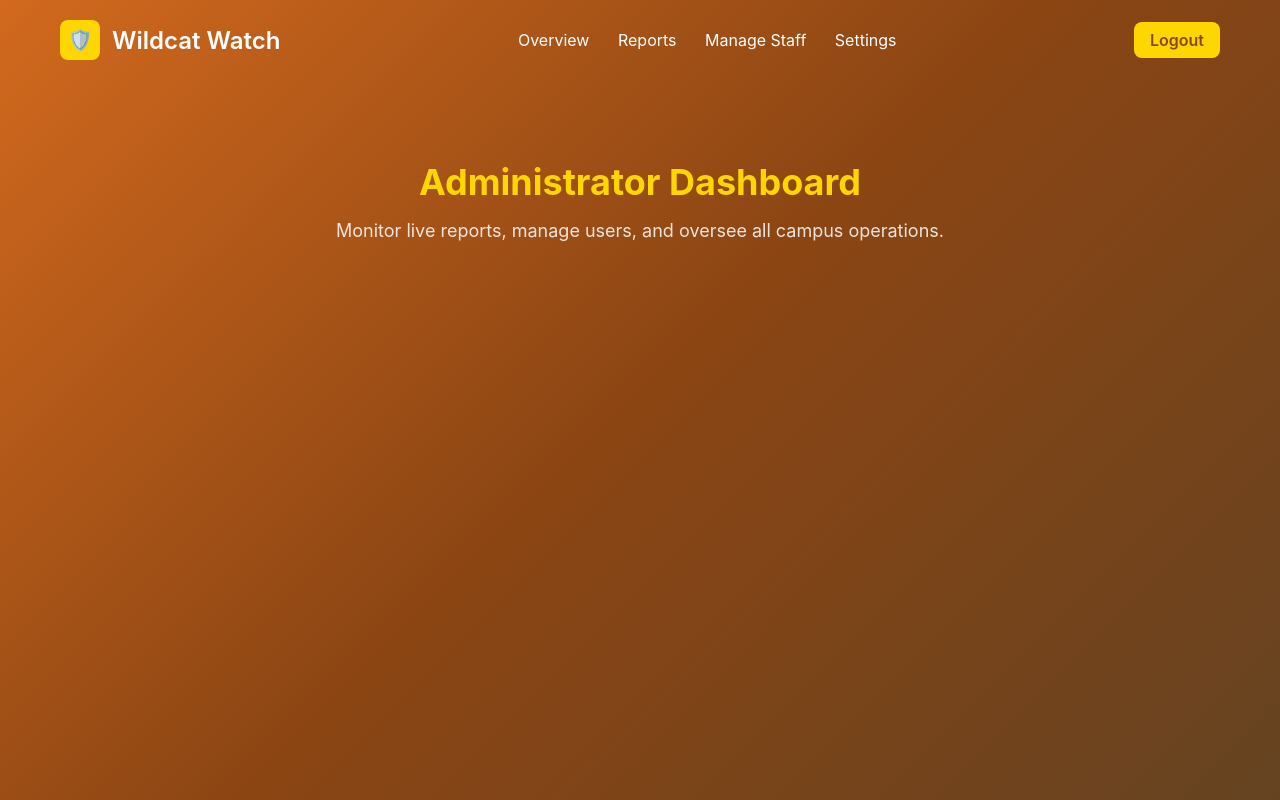
After one commit to WildcatWatch/Wildcat-Watch, a Django app: template myapp/templates/myapp/admin_dashboard.html in a window 1280 px wide. The commit adds this page. Run offline with Django 5.2, Linux system fonts and the light colour scheme; the template is opened without the code that fills it, so the values that code supplies are empty.

Commit message:
Added backlog 7

```diff
--- /dev/null
+++ b/myapp/static/wildcatwatch/css/admin_dashboard.css
@@ -0,0 +1,37 @@
+@import url('home_page.css');
+
+.dashboard {
+  text-align: center;
+  padding: 80px 20px;
+}
+
+.dashboard h2 {
+  font-size: 36px;
+  color: #ffd700;
+  margin-bottom: 16px;
+}
+
+.dashboard p {
+  font-size: 18px;
+  color: rgba(255, 255, 255, 0.85);
+}
+
+.nav a {
+  color: white;
+  text-decoration: none;
+  margin: 0 12px;
+  transition: color 0.2s ease;
+}
+
+.nav a:hover {
+  color: #ffd700;
+}
+
+.logout-btn {
+  background: #ffd700;
+  color: #8b4513;
+  padding: 8px 16px;
+  border-radius: 8px;
+  text-decoration: none;
+  font-weight: 600;
+}
--- /dev/null
+++ b/myapp/templates/myapp/admin_dashboard.html
@@ -0,0 +1,32 @@
+{% load static %}
+<!DOCTYPE html>
+<html lang="en">
+<head>
+  <meta charset="UTF-8">
+  <meta name="viewport" content="width=device-width, initial-scale=1.0">
+  <title>Admin Dashboard | Wildcat Watch</title>
+  <link rel="stylesheet" href="{% static 'wildcatwatch/css/admin_dashboard.css' %}">
+</head>
+<body>
+  <header class="header">
+    <div class="header-container">
+      <div class="logo">
+        <div class="shield-icon">🛡️</div>
+        <h1>Wildcat Watch</h1>
+      </div>
+      <nav class="nav">
+        <a href="#">Overview</a>
+        <a href="#">Reports</a>
+        <a href="#">Manage Staff</a>
+        <a href="#">Settings</a>
+      </nav>
+      <a href="{% url 'logout' %}" class="logout-btn">Logout</a>
+    </div>
+  </header>
+
+  <section class="dashboard">
+    <h2>Administrator Dashboard</h2>
+    <p>Monitor live reports, manage users, and oversee all campus operations.</p>
+  </section>
+</body>
+</html>
```
Also changed, not shown: myapp/static/wildcatwatch/css/staff_dashboard.css (added, +37 -0 lines), myapp/templates/myapp/register.html (+4 -3 lines), myapp/templates/myapp/staff_dashboard.html (added, +31 -0 lines), myapp/urls.py (+6 -4 lines), myapp/views.py (+43 -44 lines), wildcatwatch/settings.py (+2 -17 lines), 1 other file.
